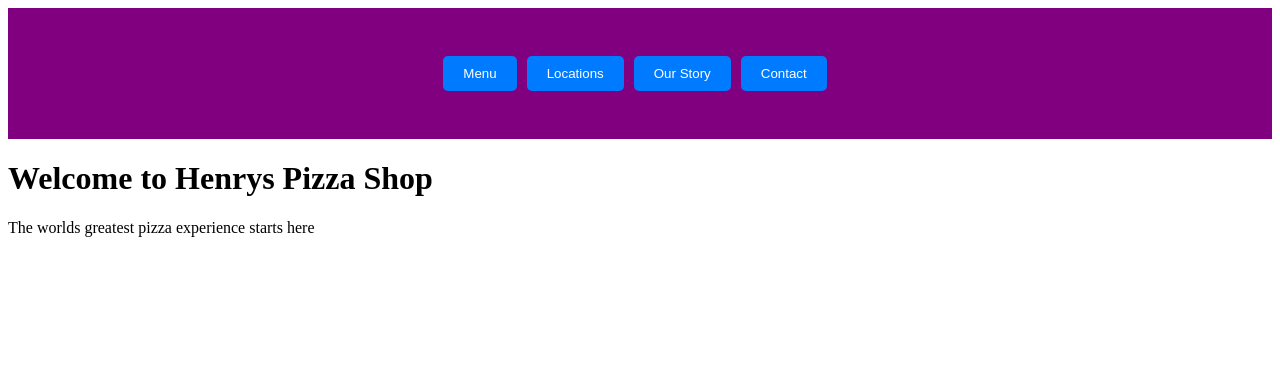
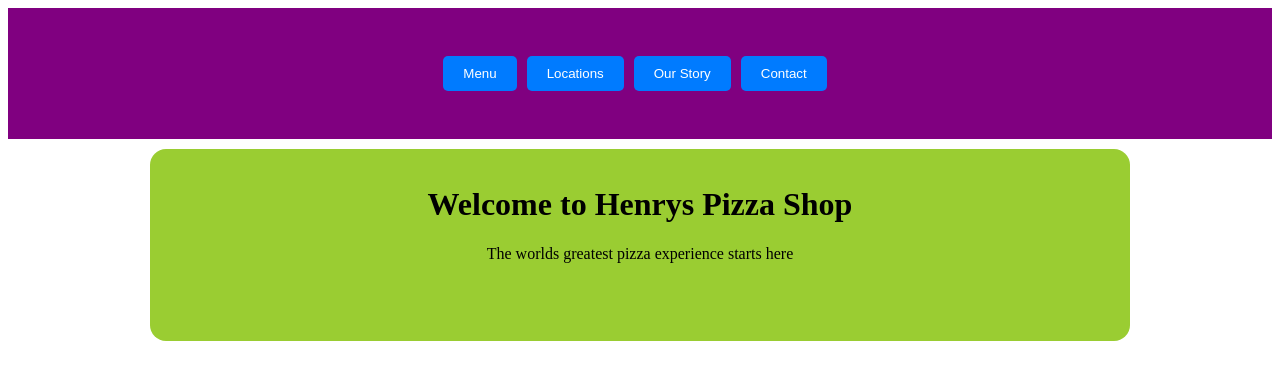
Before and after one commit to sritejachavva/webpack_testing, a website built with webpack: page src/index.html in a window 1280 px wide. Built offline with nearby package versions, Linux system fonts and the light colour scheme.

Commit message:
add css file

```diff
--- a/src/styles.css
+++ b/src/styles.css
@@ -20,3 +20,14 @@ header nav button{
     margin-right: 10px; /* Add margin between buttons */
 
 }
+
+#content {
+    text-align: center; /* Center text inside content */
+    margin: 10px auto;
+    background-color: yellowgreen;
+    width: 75%;
+    height: 10em;
+    border-radius: 1em;
+    padding: 1em;
+
+}
```
Also changed, not shown: 1 other file.
